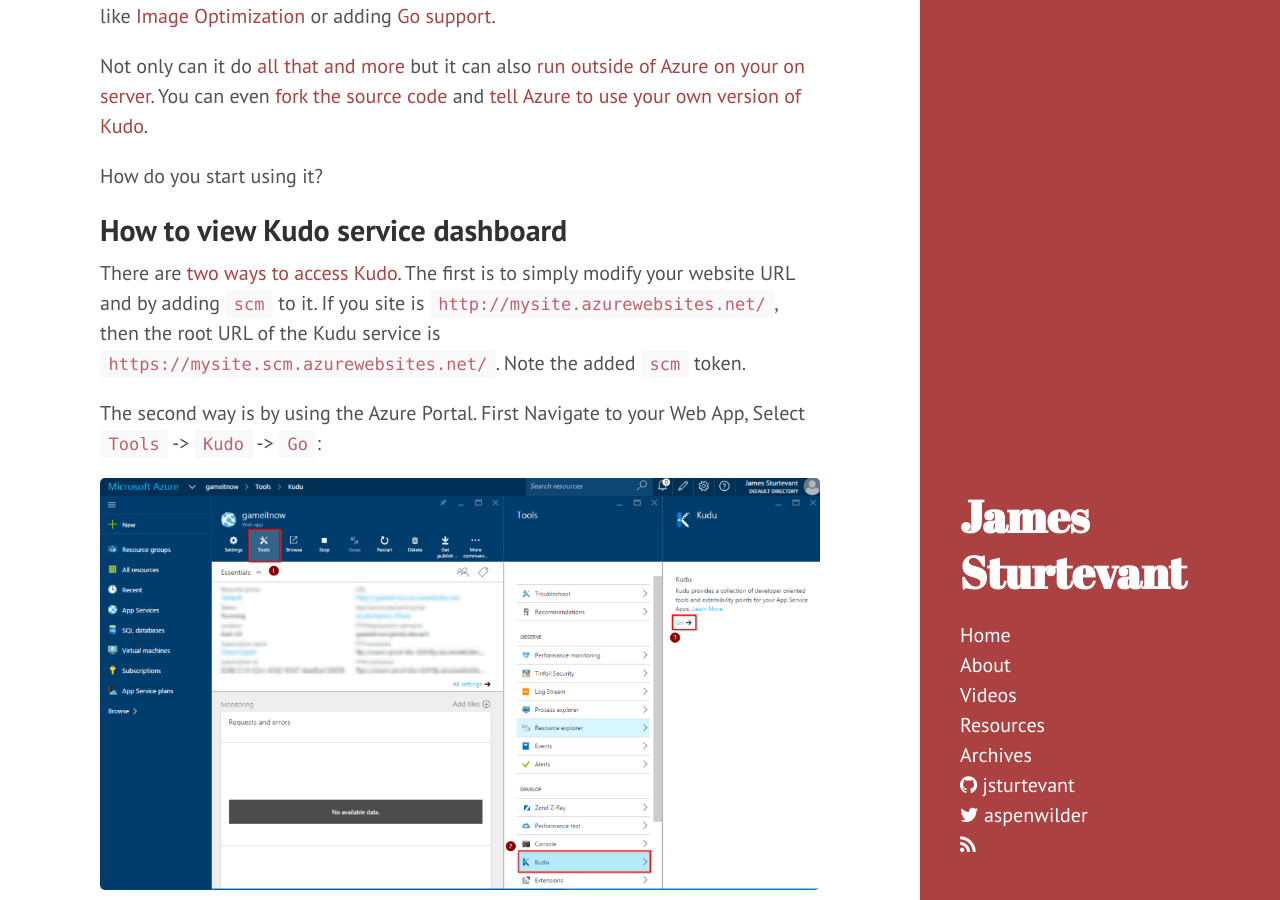
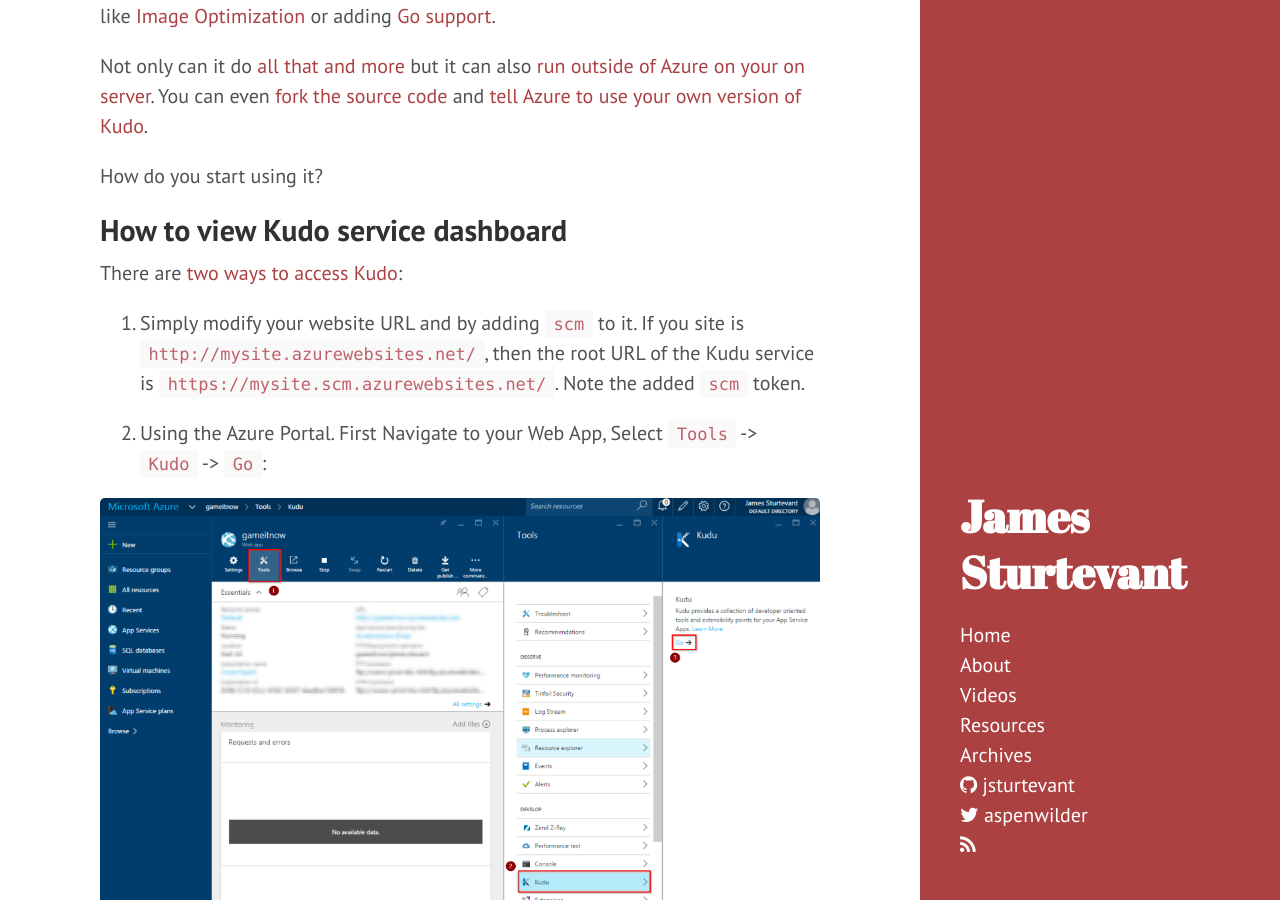
Before and after one commit to jsturtevant/jsturtevant.github.io, a Jekyll site: the page built from _posts/2016-01-08-How-to-add-edit-and-remove-files-in-your-azure-webapp-using-the-kudo-service-dashboard.md, in a window 1280 px wide and 900 px high, scrolled down 817 px. Built offline with Jekyll 4.4.1, drawn with Linux system fonts in a browser that asks for light colours; nearby versions of some CDN libraries; Markdown is read by kramdown in place of the engine named in the settings; comment, search, counter and statistics services are not loaded.

Commit message:
Updated 2 ways

```diff
--- a/_posts/2016-01-08-How-to-add-edit-and-remove-files-in-your-azure-webapp-using-the-kudo-service-dashboard.md
+++ b/_posts/2016-01-08-How-to-add-edit-and-remove-files-in-your-azure-webapp-using-the-kudo-service-dashboard.md
@@ -19,9 +19,11 @@ But how do you do view the files if you are using a [Platform as a Service (PaaS
  How do you start using it?
 
 ## How to view Kudo service dashboard
-There are [two ways to access Kudo](https://github.com/projectkudu/kudu/wiki/Accessing-the-kudu-service).  The first is to simply modify your website URL and by adding `scm` to it. If you site is `http://mysite.azurewebsites.net/`, then the root URL of the Kudu service is `https://mysite.scm.azurewebsites.net/`. Note the added `scm` token.
+There are [two ways to access Kudo](https://github.com/projectkudu/kudu/wiki/Accessing-the-kudu-service):
 
-The second way is by using the Azure Portal.  First Navigate to your Web App, Select `Tools` -> `Kudo` -> `Go`:
+1. Simply modify your website URL and by adding `scm` to it. If you site is `http://mysite.azurewebsites.net/`, then the root URL of the Kudu service is `https://mysite.scm.azurewebsites.net/`. Note the added `scm` token.
+
+2. Using the Azure Portal.  First Navigate to your Web App, Select `Tools` -> `Kudo` -> `Go`:
 
 ![launch kudo from azure portal]({{ site.url }}/assets/Azure-Kudo-Service-how-to.png)
 
```
